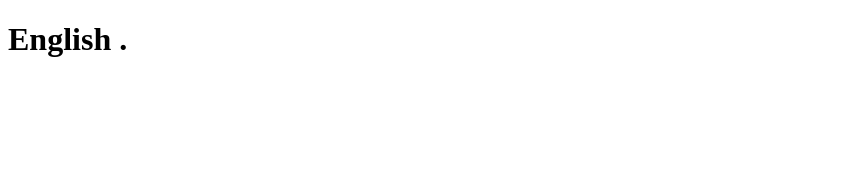
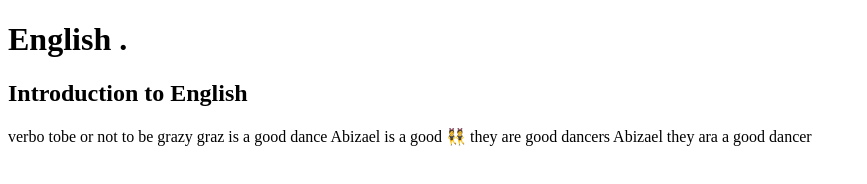
Before and after one commit to edskate/Engles_2026_12_02-, a plain HTML site: page index.html in a window 1280 px wide. Shown: the whole page, without its empty margins (0-867 px from the left). Drawn offline with Linux system fonts and the light colour scheme.

Commit message:
add
text frases

```diff
--- a/index.html
+++ b/index.html
@@ -8,6 +8,16 @@
 <body>
     <h1>English .</h1>
 
+    <h2>Introduction to English</h2>
+
+    verbo tobe or not to be
+
+    grazy
+    graz is a good dance
+    Abizael is  a good 👯
+    they are good dancers
+    Abizael they ara a good dancer
+
 
 </body>
 </html>
```
